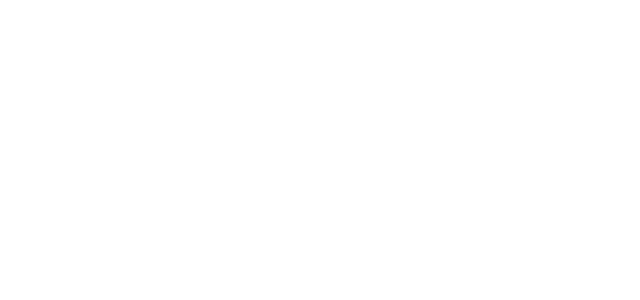
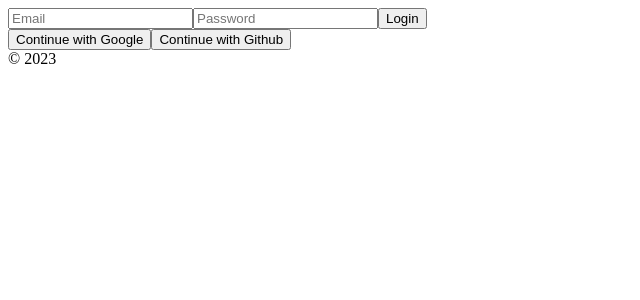
Before and after one commit to libertyfromthinking/twitter_with_firebase, a React (Create React App) app: page / in a window 1280 px wide. Shown: the top 300 px of the page, without its empty margins (0-640 px from the left). Built offline with nearby package versions, Linux system fonts and the light colour scheme.

Commit message:
initial commit

```diff
--- /dev/null
+++ b/jsconfig.json
@@ -0,0 +1,6 @@
+{
+    "compilerOptions": {
+        "baseUrl": "src"
+    },
+    "include": ["src"]
+}
--- a/package.json
+++ b/package.json
@@ -6,8 +6,10 @@
     "@testing-library/jest-dom": "^5.16.5",
     "@testing-library/react": "^13.4.0",
     "@testing-library/user-event": "^13.5.0",
+    "firebase": "^9.15.0",
     "react": "^18.2.0",
     "react-dom": "^18.2.0",
+    "react-router-dom": "^6.7.0",
     "react-scripts": "5.0.1",
     "web-vitals": "^2.1.4"
   },
--- a/src/App.js
+++ /dev/null
@@ -1,9 +0,0 @@
-function App() {
-  return (
-    <div>
-
-    </div>
-  );
-}
-
-export default App;
--- /dev/null
+++ b/src/components/App.js
@@ -0,0 +1,16 @@
+import React, { useState } from 'react';
+import AppRouter from 'components/Router';
+import {authService as auth} from 'fbase';
+
+function App() {
+  console.log(auth.currentUser)
+  const [isLoggedIn, setIsLoggedIn] = useState(auth.currentUser);
+  return (
+    <>
+      <AppRouter isLoggedIn={isLoggedIn} />
+      <footer>&copy; {new Date().getFullYear()}</footer>
+    </>
+  );
+}
+
+export default App;
--- /dev/null
+++ b/src/components/Router.js
@@ -0,0 +1,18 @@
+import React from 'react';
+import {BrowserRouter as Router, Route, Routes} from 'react-router-dom'
+import Home from '../routes/Home';
+import Auth from '../routes/Auth';
+
+const AppRouter = ({isLoggedIn}) => {
+    return (
+            <Routes>
+                {isLoggedIn ? (
+                        <Route exact path="/" element={<Home />} />
+                ) : (
+                        <Route exact path="/" element={<Auth />} />
+                )}
+            </Routes>
+    );
+}
+
+export default AppRouter;
--- /dev/null
+++ b/src/fbase.js
@@ -0,0 +1,14 @@
+import * as firebase from "firebase/app";
+import {getAuth} from 'firebase/auth';
+
+const firebaseConfig = {
+    apiKey: process.env.REACT_APP_API_KEY,
+    authDomain: process.env.REACT_APP_AUTH_DOMAIN,
+    projectId: process.env.REACT_APP_DATABASE_URL,
+    storageBucket: process.env.REACT_APP_PROJECT_ID,
+    messagingSenderId: process.env.REACT_APP_STORAGE_BUCKET,
+    appId: process.env.REACT_APP_APP_ID,
+  };
+
+firebase.initializeApp(firebaseConfig);
+export const authService = getAuth();
--- a/src/index.js
+++ b/src/index.js
@@ -1,10 +1,13 @@
 import React from 'react';
 import ReactDOM from 'react-dom/client';
-import App from './App';
+import { BrowserRouter } from 'react-router-dom';
+import App from './components/App';
 
 const root = ReactDOM.createRoot(document.getElementById('root'));
 root.render(
   <React.StrictMode>
-    <App />
+    <BrowserRouter>
+      <App />
+    </BrowserRouter>
   </React.StrictMode>
 );
--- /dev/null
+++ b/src/routes/Auth.js
@@ -0,0 +1,39 @@
+import React, { useState } from 'react';
+
+const Auth = () => {
+  const [email, setEmail] = useState('');
+  const [password, setPassword] = useState('');
+
+  const onChange = (event) => {
+    const {target:{value, name}} = event;
+    // const {value, name} = target;
+
+    if(name=='email'){
+      setEmail(value);
+      console.log(value);
+    }else{
+      setPassword(value);
+      console.log(value);
+    }
+
+  }
+
+  const onSubmit = (event) => {
+    event.preventDefault();
+  }
+
+  return (
+    <div>
+      <form onSubmit={onSubmit}>
+        <input type='text' placeholder='Email' name='email' value={email} onChange={onChange} required/>
+        <input type='password' placeholder='Password' name='password' value={password} onChange={onChange} required/>
+        <input type='submit' value='Login' />
+      </form>
+      <div>
+        <button>Continue with Google</button>
+        <button>Continue with Github</button>
+      </div>
+    </div>
+  )
+}
+export default Auth;
--- /dev/null
+++ b/src/routes/EditProfile.js
@@ -0,0 +1,3 @@
+import React from 'react';
+
+export default () => <span>Edit Profile</span>
--- /dev/null
+++ b/src/routes/Home.js
@@ -0,0 +1,4 @@
+import React from 'react';
+
+const Home = () => <span>Home</span>
+export default Home;
--- /dev/null
+++ b/src/routes/Profile.js
@@ -0,0 +1,3 @@
+import React from 'react';
+
+export default () => <span>Profile</span>
```
Also changed, not shown: 1 other file (tests, documents, lock files or other folders).
